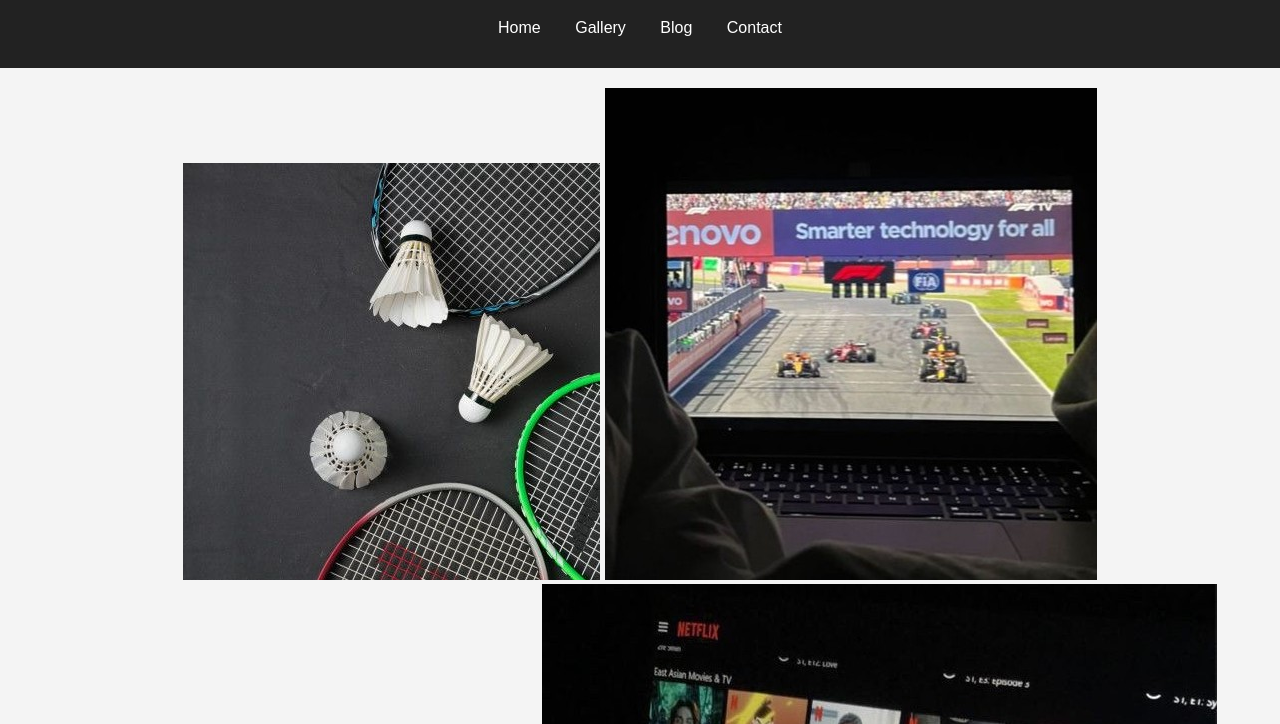
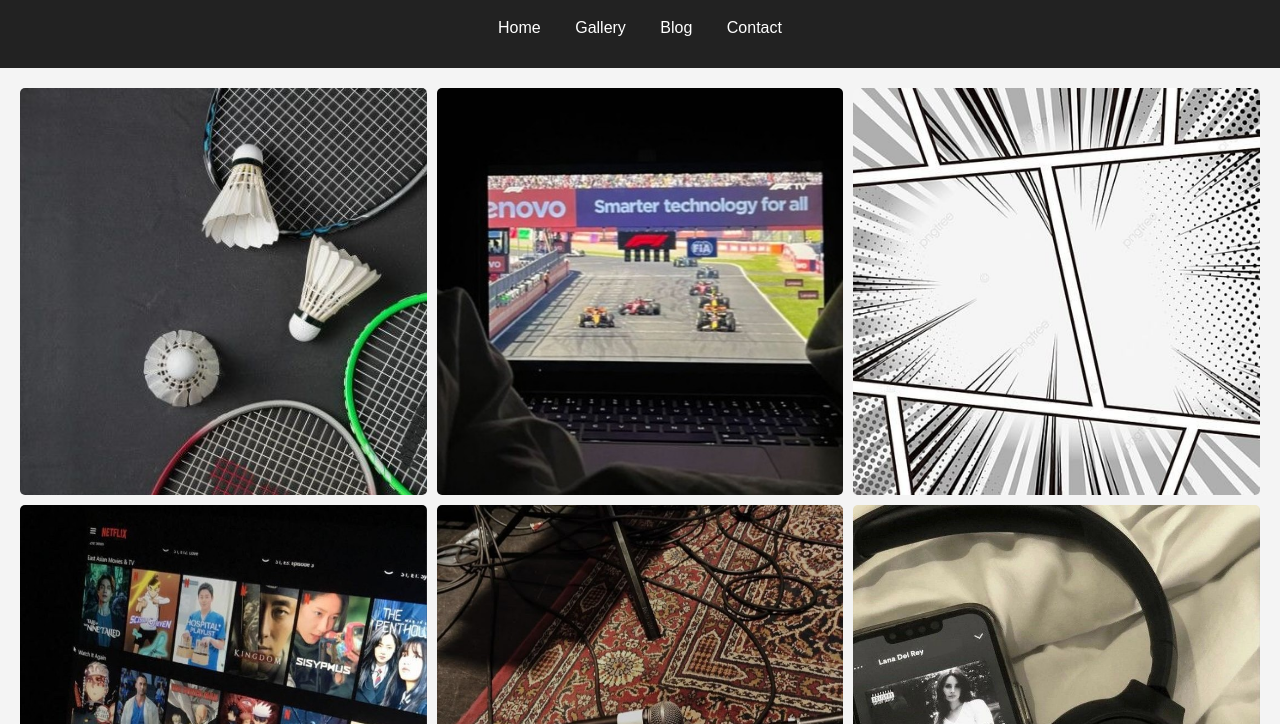
Before and after one commit to gelsbth/Project.01-HTML, a plain HTML site: page gallery.html in a window 1280 px wide. Shown: the part 76-800 px from the top of the page. Drawn offline with Linux system fonts and the light colour scheme.

Commit message:
Update style.css

```diff
--- a/style.css
+++ b/style.css
@@ -43,14 +43,14 @@
     bottom: 0;
 }
 
-.gallery {
+.galeri {
     display: grid;
     grid-template-columns: repeat(3, 1fr); /* Selalu 3 kolom */
     gap: 10px;
     padding: 20px;
 }
 
-.gallery img {
+.galeri img {
     width: 100%;
     height: auto;
     border-radius: 5px;
```
